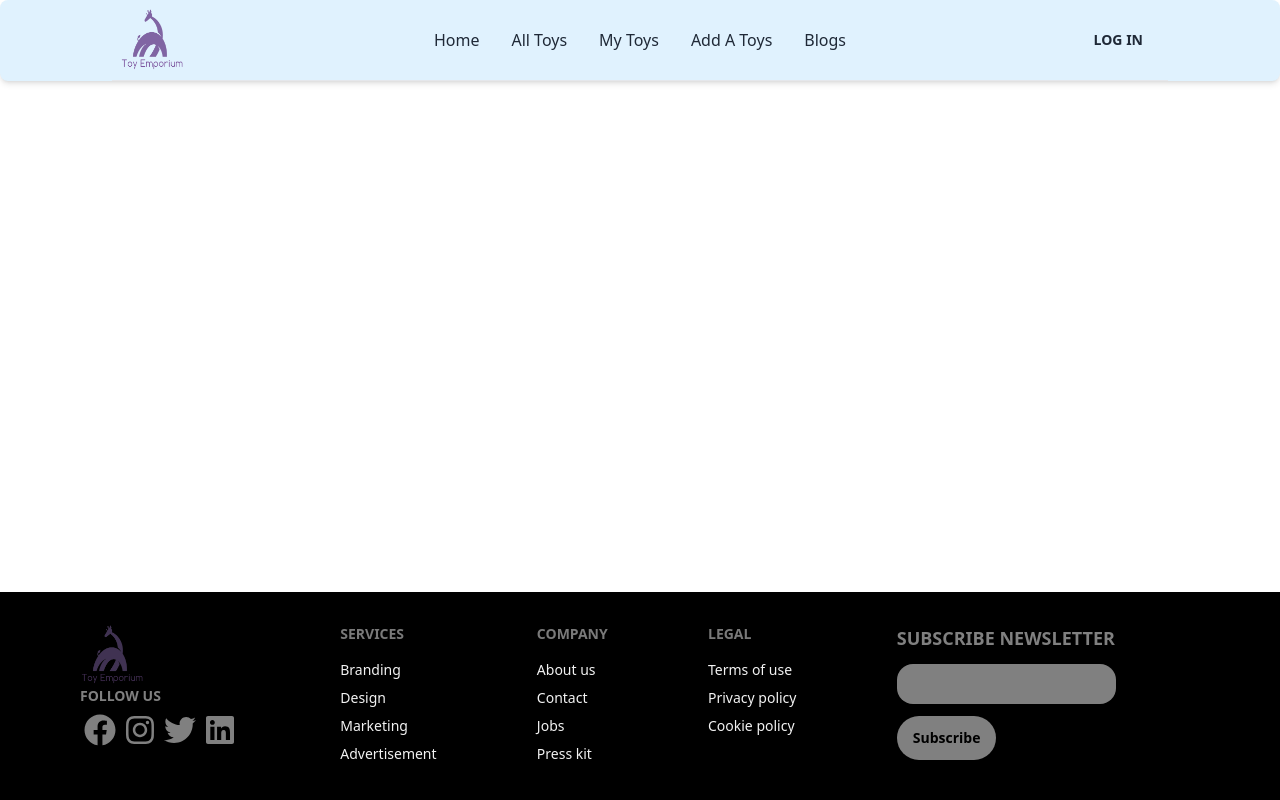
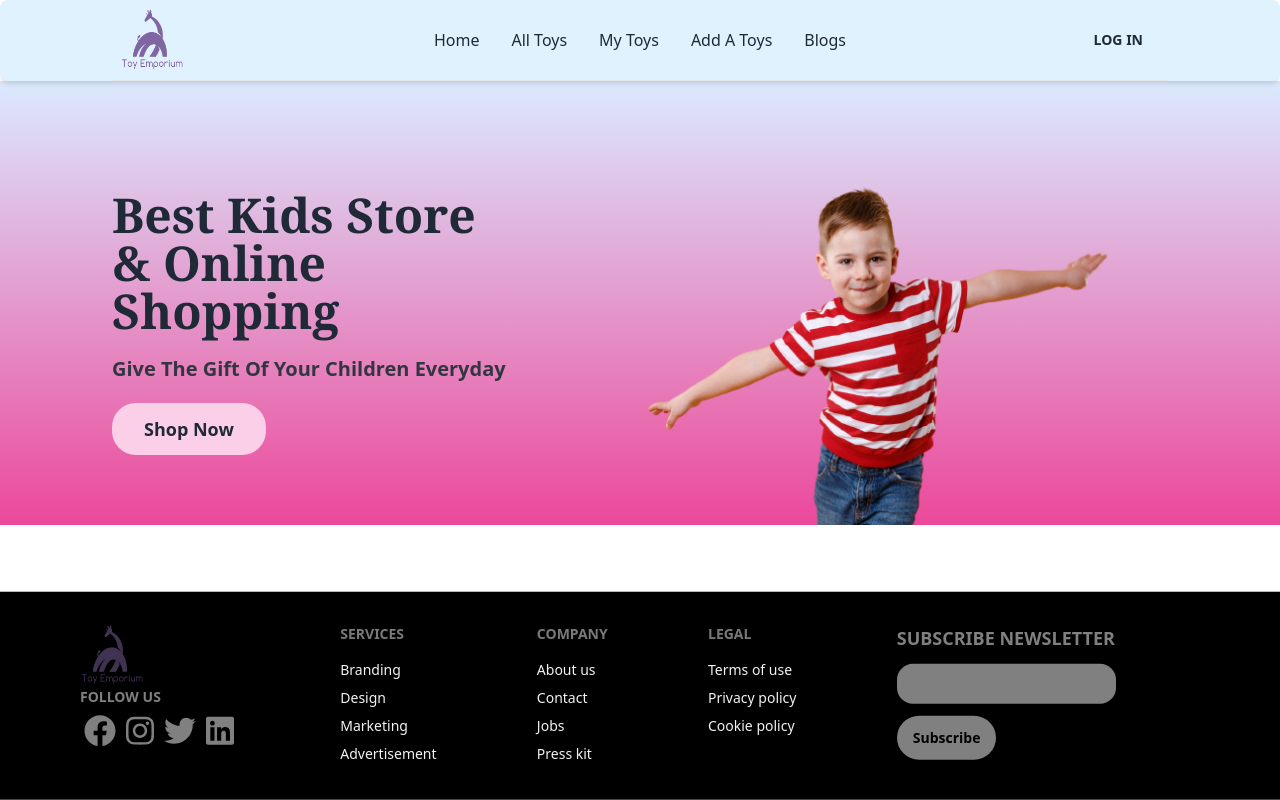
Before and after one commit to parthoroy77/Project-Toy-Emporium, a React (Vite) app: page / in a window 1280 px wide. Built offline with nearby package versions, Linux system fonts and the light colour scheme; no server answers.

Commit message:
banner added

```diff
--- a/src/pages/Home/Banner/Banner.jsx
+++ b/src/pages/Home/Banner/Banner.jsx
@@ -1,9 +1,27 @@
 import React from 'react';
-
+import './Banner.css'
+import kid1 from '../../../assets/Banner/kid1.png'
 const Banner = () => {
     return (
-        <div>
+        <div
+            className='banner-container pt-10 justify-between bg-gradient-to-t from-pink-500 to-blue-100 lg:px-28 px-5 items-center flex flex-col lg:flex-row '>
+            <div className='space-y-5'>
+                <h2 className='text-2xl font-serif lg:text-5xl font-bold'>
+                    Best Kids Store <br /> & Online Shopping
+                </h2>
+                <p className='text-xl text-neutral-focus font-semibold'>
+                    Give The Gift Of Your Children Everyday
+                </p>
+                <div>
 
+                    <button className='bg-pink-200 rounded-3xl text-lg hover:bg-pink-100 font-semibold px-8 py-3'>Shop Now
+
+                    </button>
+                </div>
+            </div>
+            <div>
+                <img src={kid1} alt="" />
+            </div>
         </div>
     );
 };
--- a/src/pages/Login/Login.jsx
+++ b/src/pages/Login/Login.jsx
@@ -1,11 +1,14 @@
 import React, { useContext } from 'react';
 import logo from '../../assets/Logo/logo.png'
-import { Link } from 'react-router-dom';
+import { Link, useLocation, useNavigate } from 'react-router-dom';
 import { FaGoogle } from 'react-icons/fa';
 import { AuthContext } from '../../provider/AuthProvider';
 import { toast } from 'react-hot-toast';
 const Login = () => {
     const { user, loginUser, googleLogin } = useContext(AuthContext);
+    const location = useLocation();
+    const navigate = useNavigate()
+    const from = location?.state?.from.pathName || '/';
     const handleLogin = e => {
         e.preventDefault();
         const form = e.target;
@@ -15,6 +18,7 @@ const Login = () => {
             const user = result.user;
             console.log(user);
             toast.success("Login Success full")
+            navigate(from, {replace: true})
         }).catch(error => {
             toast.error(error.message)
         })
@@ -23,7 +27,7 @@ const Login = () => {
         googleLogin().then(result => {
             const loggedUser = result.user;
             console.log(loggedUser);
-            toast.success('Login Successfull')
+            toast.success('Login Successfully')
         }).catch(error => {
             toast.error(error.message)
         })
--- a/src/pages/Register/Register.jsx
+++ b/src/pages/Register/Register.jsx
@@ -16,7 +16,7 @@ const Register = () => {
             const createdUser = result.user;
             createdUser.displayName = name;
             createdUser.photoURL = URL;
-            toast.success('User Created Successfully')
+            toast.success('User Created Successfully');
         }).catch(error => {
             toast.error(error.message)
         })
--- /dev/null
+++ b/src/routes/PrivateRoute.jsx
@@ -0,0 +1,22 @@
+import React from 'react';
+import { Navigate, useLoaderData, useLocation } from 'react-router-dom';
+
+const PrivateRoute = ({ children }) => {
+    const location = useLocation()
+    const { user, loader } = {
+
+    }
+    if (loader) {
+        return <h2>progresss</h2>
+    }
+    if (user) {
+        return children;
+    }
+    return (
+        <Navigate to='/login' replace state={{from: location}}>
+
+        </Navigate>
+    );
+};
+
+export default PrivateRoute;
```
Also changed, not shown: src/assets/Banner/kid1.png (added), src/pages/Home/Banner/Banner.css (added).
